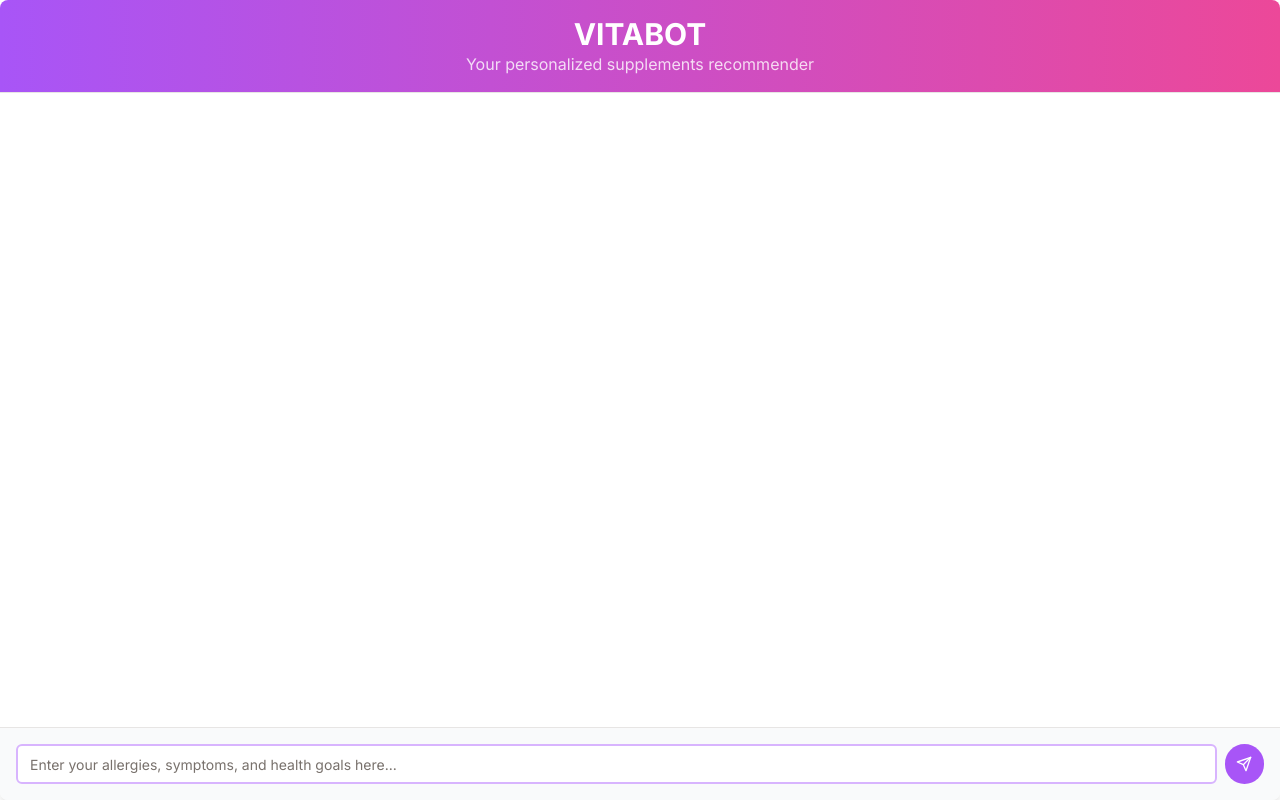
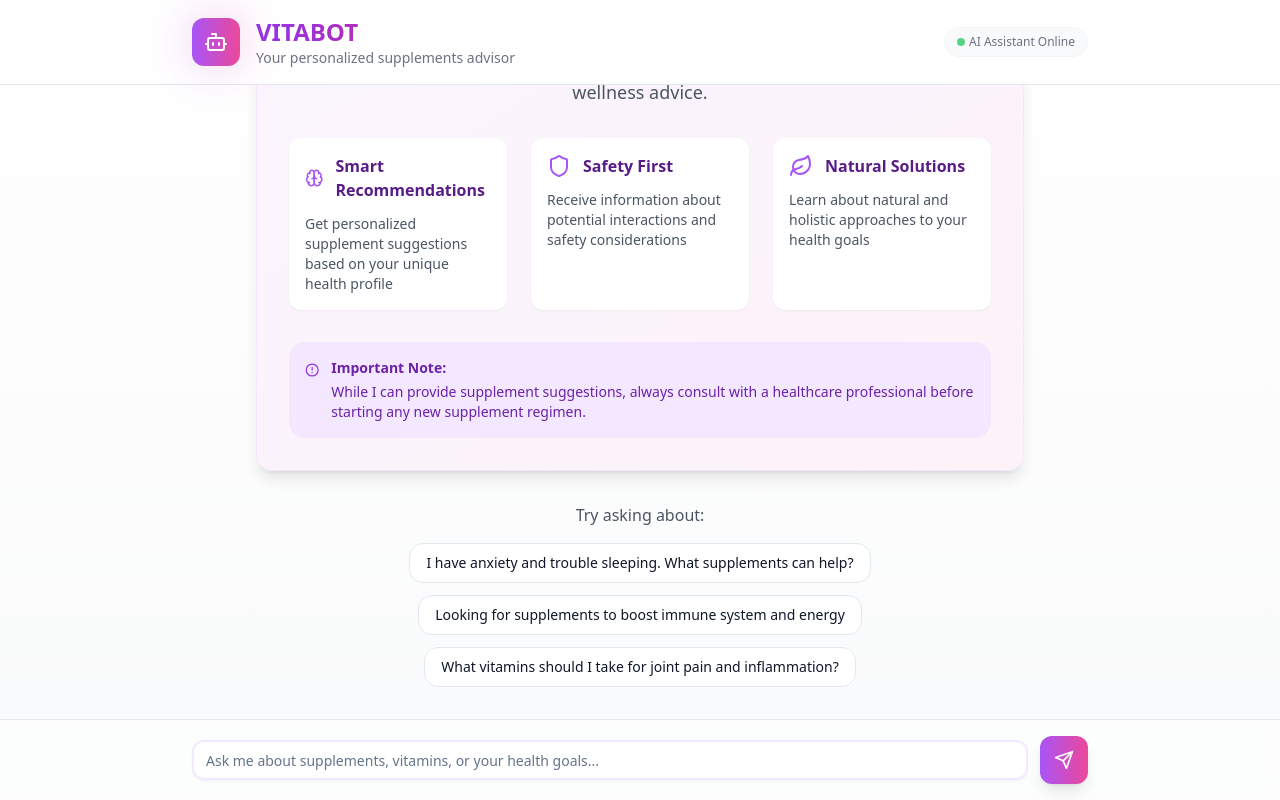
Before and after one commit to asmaumar2004/vitabot, a Next.js app: page / in a window 1280 px wide. Built offline with nearby package versions, Linux system fonts and the light colour scheme.

Commit message:
Final UI + Chat Functionality Changes

```diff
--- a/src/app/api/ex4/route.ts
+++ b/src/app/api/ex4/route.ts
@@ -27,13 +27,16 @@ const formatMessage = (message: VercelChatMessage) => {
     return `${message.role}: ${message.content}`;
 };
 
-const TEMPLATE = `Answer the user's questions based only on the following context. If the answer is not in the context, reply politely that you do not have that information available.:
+const TEMPLATE = `Answer the user's questions based only on the following context:
 ==============================
 Context: {context}
 ==============================
 Current conversation: {chat_history}
 
 user: {question}
+==============================
+Please provide a detailed and accurate response based on the context above. If the context does not contain enough information to answer the question, indicate that more information is needed.
+==============================
 assistant:`;
 
 
--- a/src/app/components/chat.tsx
+++ b/src/app/components/chat.tsx
@@ -3,65 +3,230 @@
 import { Input } from "@/components/ui/input"
 import { Button } from "@/components/ui/button"
 import { useChat } from "ai/react"
-import { useRef, useEffect } from 'react'
-import { Send } from 'lucide-react'
+import { useRef, useEffect, useState } from 'react'
+import { Send, Bot, Heart, Brain, Shield, Leaf, AlertCircle, User, Menu, Star, HelpCircle } from 'lucide-react'
+
+const suggestedChats = [
+  "I have anxiety and trouble sleeping. What supplements can help?",
+  "Looking for supplements to boost immune system and energy",
+  "What vitamins should I take for joint pain and inflammation?",
+];
+
+const features = [
+  {
+    icon: Brain,
+    title: "Smart Recommendations",
+    description: "Get personalized supplement suggestions based on your unique health profile"
+  },
+  {
+    icon: Shield,
+    title: "Safety First",
+    description: "Receive information about potential interactions and safety considerations"
+  },
+  {
+    icon: Leaf,
+    title: "Natural Solutions",
+    description: "Learn about natural and holistic approaches to your health goals"
+  }
+];
 
 export function Chat() {
-  const { messages, input, handleInputChange, handleSubmit } = useChat({
-    api: 'api/ex4',
+  const [showWelcome, setShowWelcome] = useState(true);
+  const { messages, input, handleInputChange, handleSubmit, setInput } = useChat({
+    api: '/api/ex4',
     onError: (e) => {
       console.log(e)
     }
-  })
-  const chatParent = useRef<HTMLDivElement>(null)
+  });
+
+  const chatParent = useRef<HTMLDivElement>(null);
 
   useEffect(() => {
     const domNode = chatParent.current
     if (domNode) {
       domNode.scrollTop = domNode.scrollHeight
     }
-  })
+  });
+
+  useEffect(() => {
+    if (messages.length > 0) {
+      setShowWelcome(false);
+    }
+  }, [messages]);
+
+  const handleSuggestedChat = (suggestion: string) => {
+    setInput(suggestion);
+    // Trigger form submission programmatically
+    const form = document.querySelector('form');
+    if (form) {
+      form.requestSubmit();
+    }
+  };
 
   return (
-    <div className="w-full h-screen max-h-dvh flex flex-col bg-white shadow-lg rounded-lg overflow-hidden">
-      <header className="border-b bg-gradient-to-r from-purple-500 to-pink-500 text-white p-4">
-        <h1 className="text-3xl font-bold text-center">VITABOT</h1>
-        <p className="text-center text-white/80">
-          Your personalized supplements recommender
+    <div className="relative w-full h-[100dvh] flex flex-col bg-gradient-to-b from-white to-gray-50">
+      <header className="relative z-10 px-6 py-4 border-b bg-white/80 backdrop-blur-sm">
+        <div className="max-w-4xl mx-auto flex items-center justify-between">
+          <div className="flex items-center gap-4">
+            <div className="relative">
+              <div className="absolute inset-0 bg-gradient-to-r from-purple-500 to-pink-500 rounded-xl blur-xl opacity-30"></div>
+              <div className="relative h-12 w-12 bg-gradient-to-r from-purple-500 to-pink-500 rounded-xl flex items-center justify-center">
+                <Bot className="h-6 w-6 text-white" />
+              </div>
+            </div>
+            <div>
+              <h1 className="text-2xl font-bold bg-gradient-to-r from-purple-600 to-pink-600 bg-clip-text text-transparent">
+                VITABOT
+              </h1>
+              <p className="text-sm text-gray-500">
+                Your personalized supplements advisor
               </p>
+            </div>
+          </div>
+
+          <div className="flex items-center gap-3">
+            <div className="flex items-center gap-1 text-xs text-gray-500 bg-gray-50 px-3 py-1.5 rounded-full border border-gray-100">
+              <div className="h-2 w-2 bg-green-500 rounded-full animate-pulse"></div>
+              <span>AI Assistant Online</span>
+            </div>
+          </div>
+        </div>
       </header>
 
-      <div className="flex-grow flex flex-col p-0">
-        <div
-          ref={chatParent}
-          className="flex-grow p-4 overflow-y-auto"
+      <main className="flex-1 flex flex-col min-h-0">
+        <div ref={chatParent}
+          className="flex-1 overflow-y-auto px-4 py-4 scroll-smooth"
         >
-          {messages.map((m, index) => (
-            <div key={index} className={`flex ${m.role === 'user' ? 'justify-end' : 'justify-start'} mb-4`}>
-              <div className={`max-w-[75%] rounded-lg p-3 ${
-                m.role === 'user' ? 'bg-pink-500 text-white' : 'bg-green-100 text-gray-800'
-              }`}>
-                <p className="text-sm">{m.content}</p>
+          <div className="max-w-4xl mx-auto space-y-6">
+            {showWelcome ? (
+              <div className="h-full flex items-center justify-center p-4">
+                <div className="space-y-8 max-w-3xl w-full">
+                  <div className="p-8 bg-gradient-to-br from-purple-50 to-pink-50 rounded-2xl shadow-lg border border-purple-100">
+                    <div className="flex items-center justify-center space-x-3 mb-6">
+                      <Bot className="h-12 w-12 text-purple-600" />
+                      <h2 className="text-3xl font-bold bg-gradient-to-r from-purple-600 to-pink-600 bg-clip-text text-transparent">
+                        Welcome to VitaBot
+                      </h2>
                     </div>
+
+                    <p className="text-gray-600 text-center text-lg mb-8">
+                      Your AI-powered guide to personalized supplement recommendations and wellness advice.
+                    </p>
+
+                    <div className="grid md:grid-cols-3 gap-6 mb-8">
+                      {features.map((feature, index) => (
+                        <div key={index} className="p-4 bg-white rounded-xl shadow-sm">
+                          <div className="flex items-center space-x-3 mb-3">
+                            <feature.icon className="h-6 w-6 text-purple-500" />
+                            <h3 className="font-semibold text-purple-900">{feature.title}</h3>
+                          </div>
+                          <p className="text-gray-600 text-sm">{feature.description}</p>
                         </div>
                       ))}
                     </div>
 
-        <form onSubmit={handleSubmit} className="p-4 border-t bg-gray-50">
-          <div className="flex items-center space-x-2">
+                    <div className="bg-purple-100 p-4 rounded-lg flex items-start space-x-3">
+                      <AlertCircle className="h-5 w-5 text-purple-600 mt-0.5" />
+                      <div className="text-sm text-purple-800">
+                        <p className="font-semibold mb-1">Important Note:</p>
+                        <p>While I can provide supplement suggestions, always consult with a healthcare professional before starting any new supplement regimen.</p>
+                      </div>
+                    </div>
+                  </div>
+
+                  <div className="text-center">
+                    <p className="text-gray-600 mb-4">Try asking about:</p>
+                    <div className="flex flex-wrap gap-3 justify-center">
+                      {suggestedChats.map((suggestion, index) => (
+                        <Button
+                          key={index}
+                          variant="outline"
+                          className="bg-white hover:bg-purple-50 text-sm"
+                          onClick={() => handleSuggestedChat(suggestion)}
+                        >
+                          {suggestion}
+                        </Button>
+                      ))}
+                    </div>
+                  </div>
+                </div>
+              </div>
+            ) : (
+              messages.map((m, index) => (
+                <div
+                  key={index}
+                  className={`group flex items-start gap-3 ${m.role === 'user' ? 'justify-end' : 'justify-start'}`}
+                >
+                  {m.role !== 'user' && (
+                    <div className="relative flex-shrink-0">
+                      <div className="absolute -inset-2 bg-purple-100 rounded-full blur-md opacity-0 group-hover:opacity-25 transition-opacity"></div>
+                      <div className="relative h-10 w-10 rounded-2xl bg-gradient-to-br from-purple-500 to-pink-500 p-0.5">
+                        <div className="h-full w-full bg-white rounded-xl flex items-center justify-center">
+                          <Bot className="h-5 w-5 text-purple-600" />
+                        </div>
+                      </div>
+                    </div>
+                  )}
+
+                  <div className={`flex flex-col ${m.role === 'user' ? 'items-end' : 'items-start'} max-w-[80%]`}>
+                    <div className={`
+                      relative px-4 py-3 rounded-2xl
+                      ${m.role === 'user'
+                        ? 'bg-gradient-to-br from-purple-500 to-pink-500 text-white rounded-br-sm shadow-lg'
+                        : 'bg-white border border-gray-100 text-gray-800 rounded-bl-sm shadow-sm'
+                      }
+                    `}>
+                      <p className="text-sm leading-relaxed">{m.content}</p>
+                    </div>
+                    <div className={`flex items-center gap-2 mt-1 ${m.role === 'user' ? 'flex-row-reverse' : 'flex-row'}`}>
+                      <span className="text-xs font-medium text-gray-400">
+                        {m.role === 'user' ? 'You' : 'VitaBot'}
+                      </span>
+                      <span className="text-[10px] text-gray-300">•</span>
+                      <span className="text-[10px] text-gray-300">just now</span>
+                    </div>
+                  </div>
+
+                  {m.role === 'user' && (
+                    <div className="relative flex-shrink-0">
+                      <div className="absolute -inset-2 bg-purple-100 rounded-full blur-md opacity-0 group-hover:opacity-25 transition-opacity"></div>
+                      <div className="relative h-10 w-10 rounded-2xl bg-gradient-to-br from-purple-500 to-pink-500 p-0.5">
+                        <div className="h-full w-full bg-white rounded-xl flex items-center justify-center">
+                          <User className="h-5 w-5 text-purple-600" />
+                        </div>
+                      </div>
+                    </div>
+                  )}
+                </div>
+              ))
+            )}
+          </div>
+        </div>
+
+        <div className="border-t bg-white/50 backdrop-blur-sm p-4 relative z-10">
+          <div className="max-w-4xl mx-auto">
+            <form onSubmit={handleSubmit} className="flex items-center gap-3">
               <Input
-              className="flex-grow border-2 border-purple-300 focus:border-purple-500 focus:ring-purple-500"
-              placeholder="Enter your allergies, symptoms, and health goals here..."
+                className="flex-1 rounded-xl border-2 border-purple-100 focus:border-purple-500 focus:ring-purple-500 bg-white/75 backdrop-blur-sm shadow-sm"
+                placeholder={showWelcome
+                  ? "Ask me about supplements, vitamins, or your health goals..."
+                  : "Enter your message here..."
+                }
                 value={input}
                 onChange={handleInputChange}
               />
-            <Button type="submit" size="icon" className="bg-purple-500 hover:bg-purple-600 text-white p-2 rounded-full">
-              <Send className="h-4 w-4" />
+              <Button
+                type="submit"
+                size="icon"
+                className="h-12 w-12 bg-gradient-to-r from-purple-500 to-pink-500 hover:from-purple-600 hover:to-pink-600 text-white rounded-xl shadow-lg hover:shadow-xl transition-all duration-200 hover:scale-105"
+              >
+                <Send className="h-5 w-5" />
                 <span className="sr-only">Send message</span>
               </Button>
-          </div>
             </form>
           </div>
         </div>
-  )
+      </main>
+    </div>
+  );
 }
--- a/src/app/globals.css
+++ b/src/app/globals.css
@@ -1,3 +1,9 @@
+/* eslint-disable */
+/* @tailwind base;
+ * @tailwind components;
+ * @tailwind utilities;
+ */
+
 @tailwind base;
 @tailwind components;
 @tailwind utilities;
@@ -5,50 +11,49 @@
 @layer base {
   :root {
     --background: 0 0% 100%;
-    --foreground: 20 14.3% 4.1%;
+    --foreground: 222 47% 11%;
     --card: 0 0% 100%;
-    --card-foreground: 20 14.3% 4.1%;
+    --card-foreground: 222 47% 11%;
     --popover: 0 0% 100%;
-    --popover-foreground: 20 14.3% 4.1%;
-    --primary: 24 9.8% 10%;
-    --primary-foreground: 60 9.1% 97.8%;
-    --secondary: 60 4.8% 95.9%;
-    --secondary-foreground: 24 9.8% 10%;
-    --muted: 60 4.8% 95.9%;
-    --muted-foreground: 25 5.3% 44.7%;
-    --accent: 60 4.8% 95.9%;
-    --accent-foreground: 24 9.8% 10%;
+    --popover-foreground: 222 47% 11%;
+    --primary: 262 83% 58%;
+    --primary-foreground: 210 40% 98%;
+    --secondary: 210 40% 96.1%;
+    --secondary-foreground: 222 47% 11%;
+    --muted: 210 40% 96.1%;
+    --muted-foreground: 215.4 16.3% 46.9%;
+    --accent: 210 40% 96.1%;
+    --accent-foreground: 222 47% 11%;
     --destructive: 0 84.2% 60.2%;
-    --destructive-foreground: 60 9.1% 97.8%;
-    --border: 20 5.9% 90%;
-    --input: 20 5.9% 90%;
-    --ring: 20 14.3% 4.1%;
-    --radius: 0.5rem;
+    --destructive-foreground: 210 40% 98%;
+    --border: 214.3 31.8% 91.4%;
+    --input: 214.3 31.8% 91.4%;
+    --ring: 262 83% 58%;
+    --radius: 1rem;
   }
 
   .dark {
-    --background: 20 14.3% 4.1%;
-    --foreground: 60 9.1% 97.8%;
-    --card: 20 14.3% 4.1%;
-    --card-foreground: 60 9.1% 97.8%;
-    --popover: 20 14.3% 4.1%;
-    --popover-foreground: 60 9.1% 97.8%;
-    --primary: 60 9.1% 97.8%;
-    --primary-foreground: 24 9.8% 10%;
-    --secondary: 12 6.5% 15.1%;
-    --secondary-foreground: 60 9.1% 97.8%;
-    --muted: 12 6.5% 15.1%;
-    --muted-foreground: 24 5.4% 63.9%;
-    --accent: 12 6.5% 15.1%;
-    --accent-foreground: 60 9.1% 97.8%;
+    --background: 222 47% 11%;
+    --foreground: 210 40% 98%;
+    --card: 222 47% 11%;
+    --card-foreground: 210 40% 98%;
+    --popover: 222 47% 11%;
+    --popover-foreground: 210 40% 98%;
+    --primary: 263 83% 58%;
+    --primary-foreground: 210 40% 98%;
+    --secondary: 217.2 32.6% 17.5%;
+    --secondary-foreground: 210 40% 98%;
+    --muted: 217.2 32.6% 17.5%;
+    --muted-foreground: 215 20.2% 65.1%;
+    --accent: 217.2 32.6% 17.5%;
+    --accent-foreground: 210 40% 98%;
     --destructive: 0 62.8% 30.6%;
-    --destructive-foreground: 60 9.1% 97.8%;
-    --border: 12 6.5% 15.1%;
-    --input: 12 6.5% 15.1%;
-    --ring: 24 5.7% 82.9%;
+    --destructive-foreground: 210 40% 98%;
+    --border: 217.2 32.6% 17.5%;
+    --input: 217.2 32.6% 17.5%;
+    --ring: 263 83% 58%;
   }
 }
-
 
 @layer base {
   * {
@@ -57,5 +62,6 @@
 
   body {
     @apply bg-background text-foreground;
+    font-feature-settings: "rlig" 1, "1calt" 1;
   }
 }
--- a/src/app/layout.tsx
+++ b/src/app/layout.tsx
@@ -1,12 +1,15 @@
 import type { Metadata } from "next";
-import { Inter } from "next/font/google";
+import { Plus_Jakarta_Sans } from "next/font/google";
 import "./globals.css";
 
-const inter = Inter({ subsets: ["latin"] });
+const plusJakarta = Plus_Jakarta_Sans({
+  subsets: ["latin"],
+  variable: '--font-plus-jakarta'
+});
 
 export const metadata: Metadata = {
-  title: "Create Next App",
-  description: "Generated by create next app",
+  title: "VitaBot - Your Supplement Guide",
+  description: "AI-powered personalized supplement recommendations",
 };
 
 export default function RootLayout({
@@ -16,7 +19,7 @@ export default function RootLayout({
 }>) {
   return (
     <html lang="en">
-      <body className={inter.className}>{children}</body>
+      <body className={`${plusJakarta.variable} font-sans`}>{children}</body>
     </html>
   );
 }
```
Also changed, not shown: 1 other file (tests, documents, lock files or other folders). Lines whose indentation alone changed are shown as unchanged.
